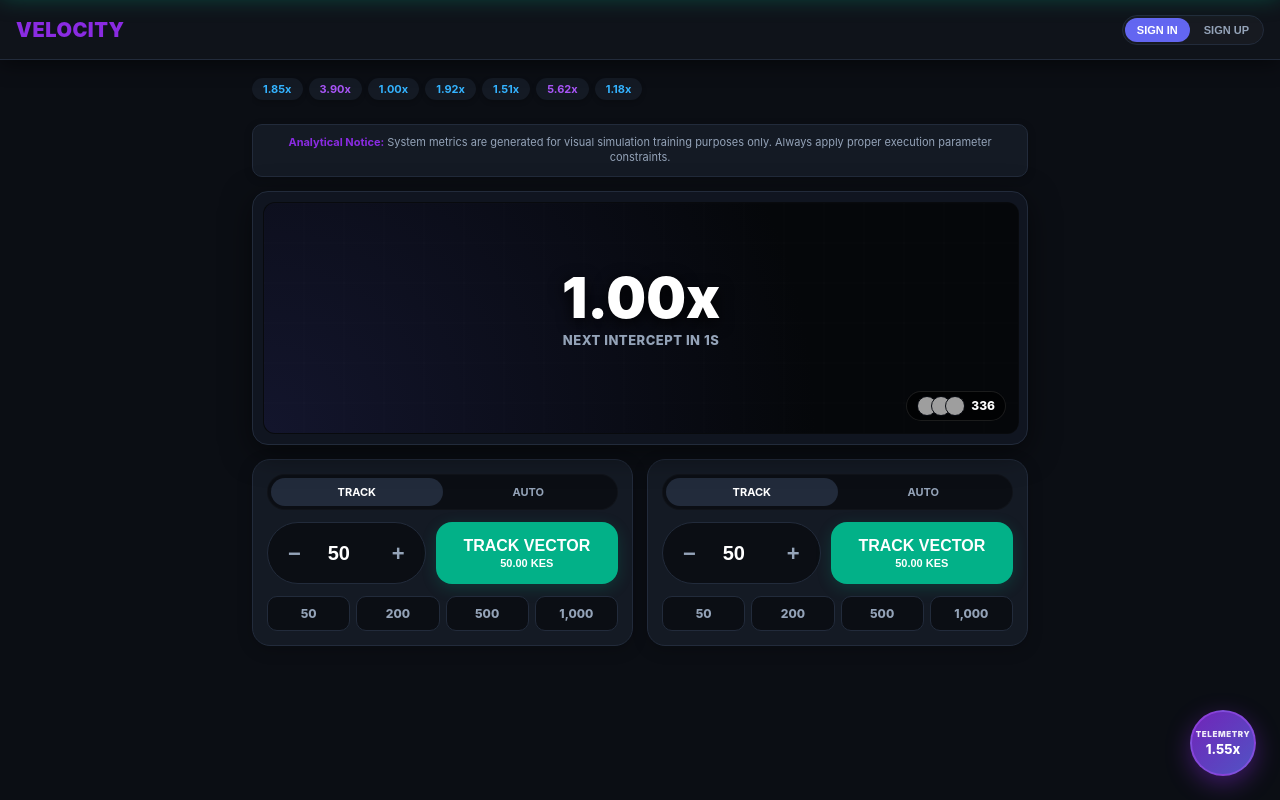
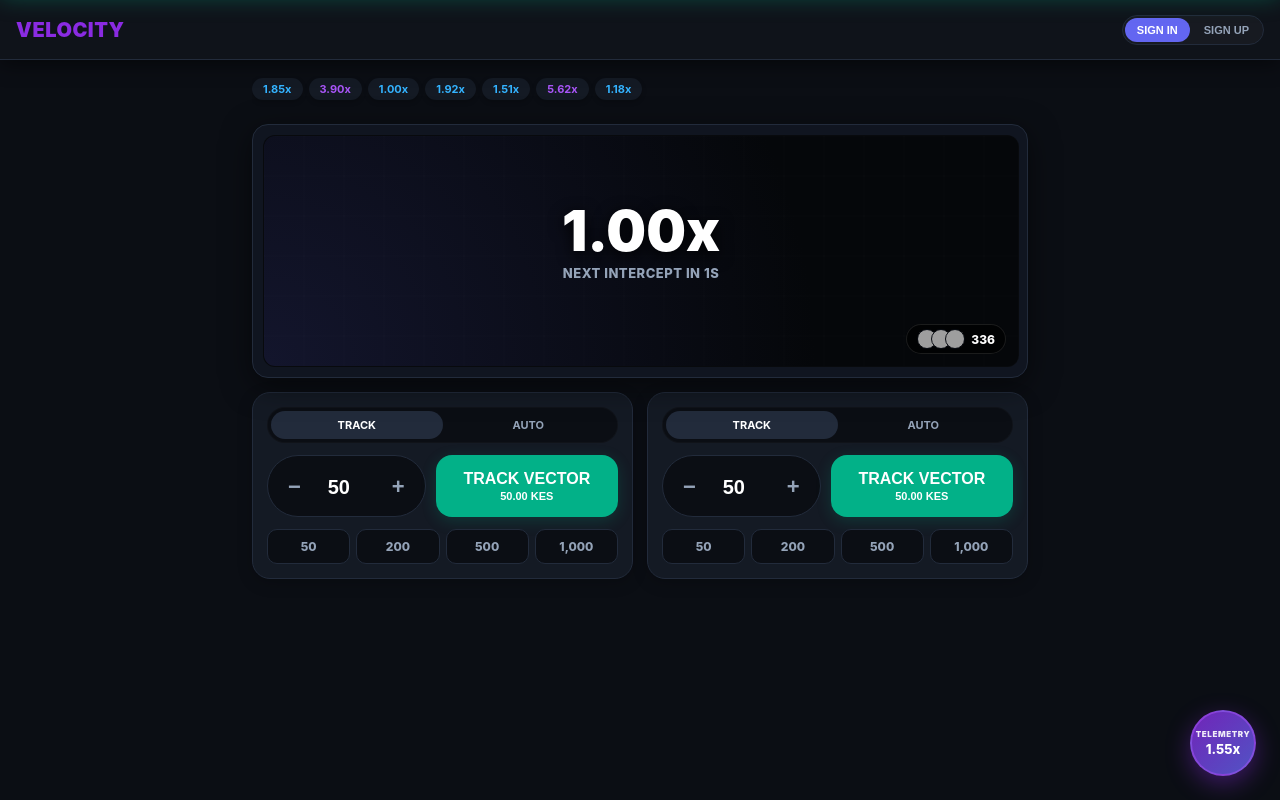
Before and after one commit to ruithafx254-sudo/Aviator-new, a plain HTML site: page index.html in a window 1280 px wide. Drawn offline with nearby package versions, Linux system fonts and the light colour scheme; grey boxes are pictures that could not be loaded.

Commit message:
Update index.html

```diff
--- a/index.html
+++ b/index.html
@@ -123,22 +123,6 @@
             max-width: 800px; margin: 76px auto 24px;
             padding: 0 12px; box-sizing: border-box;
             display: flex; flex-direction: column; gap: 14px;
-        }
-
-        /* Site Disclaimer Styling */
-        .site-disclaimer-box {
-            background: #141a24;
-            border: 1px solid var(--betika-border);
-            border-radius: 10px;
-            padding: 10px 14px;
-            font-size: 11px;
-            line-height: 1.4;
-            color: var(--text-secondary);
-            text-align: center;
-            box-shadow: 0 2px 8px rgba(0,0,0,0.2);
-        }
-        .site-disclaimer-box strong {
-            color: var(--aviator-red);
         }
 
         /* Visual Board styling */
@@ -396,10 +380,6 @@
             <div class="history-pill">1.51x</div>
             <div class="history-pill high">5.62x</div>
             <div class="history-pill">1.18x</div>
-        </div>
-
-        <div class="site-disclaimer-box">
-            <strong>Analytical Notice:</strong> System metrics are generated for visual simulation training purposes only. Always apply proper execution parameter constraints.
         </div>
 
         <div class="aviator-flight-panel">
```
